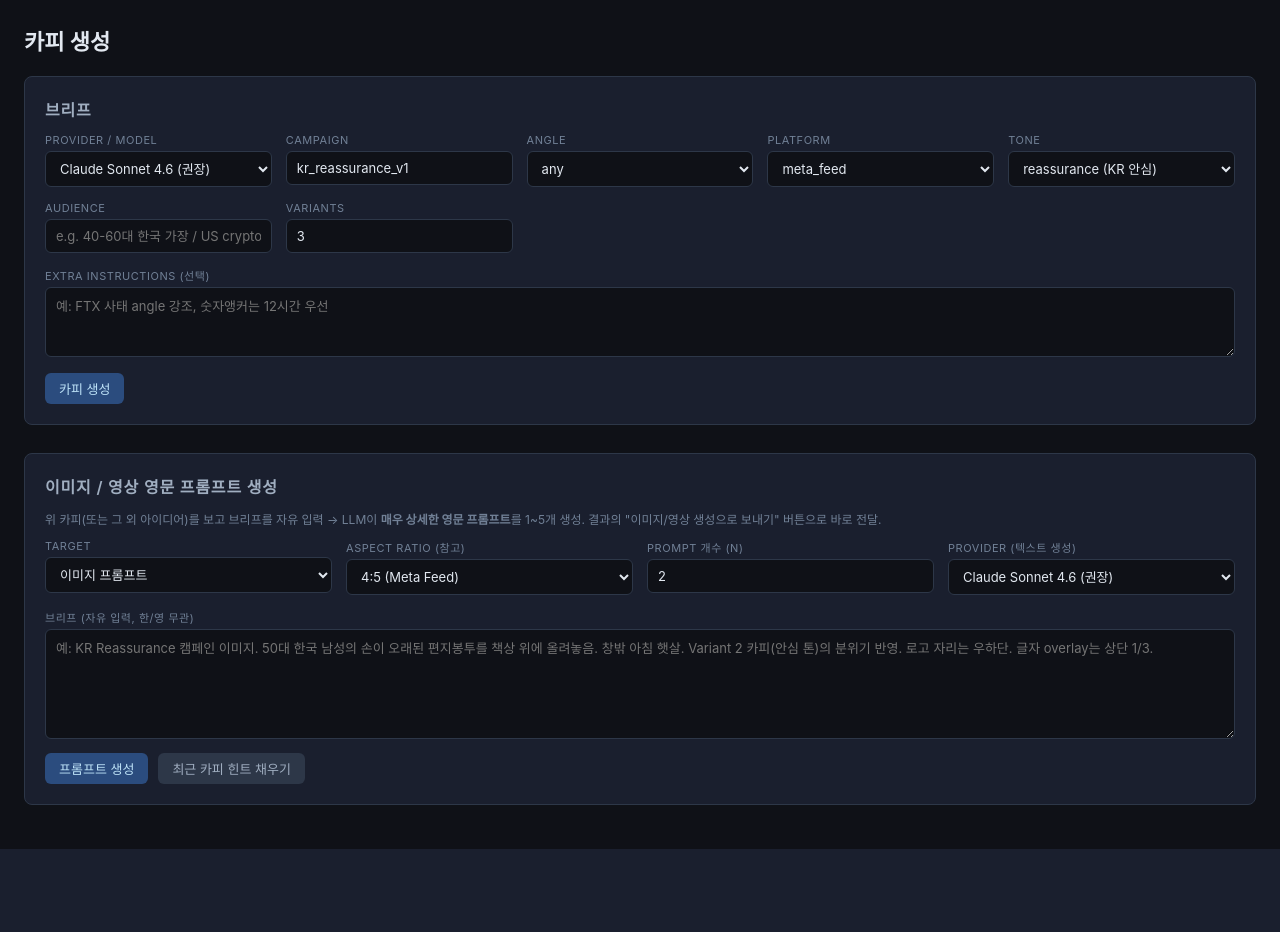
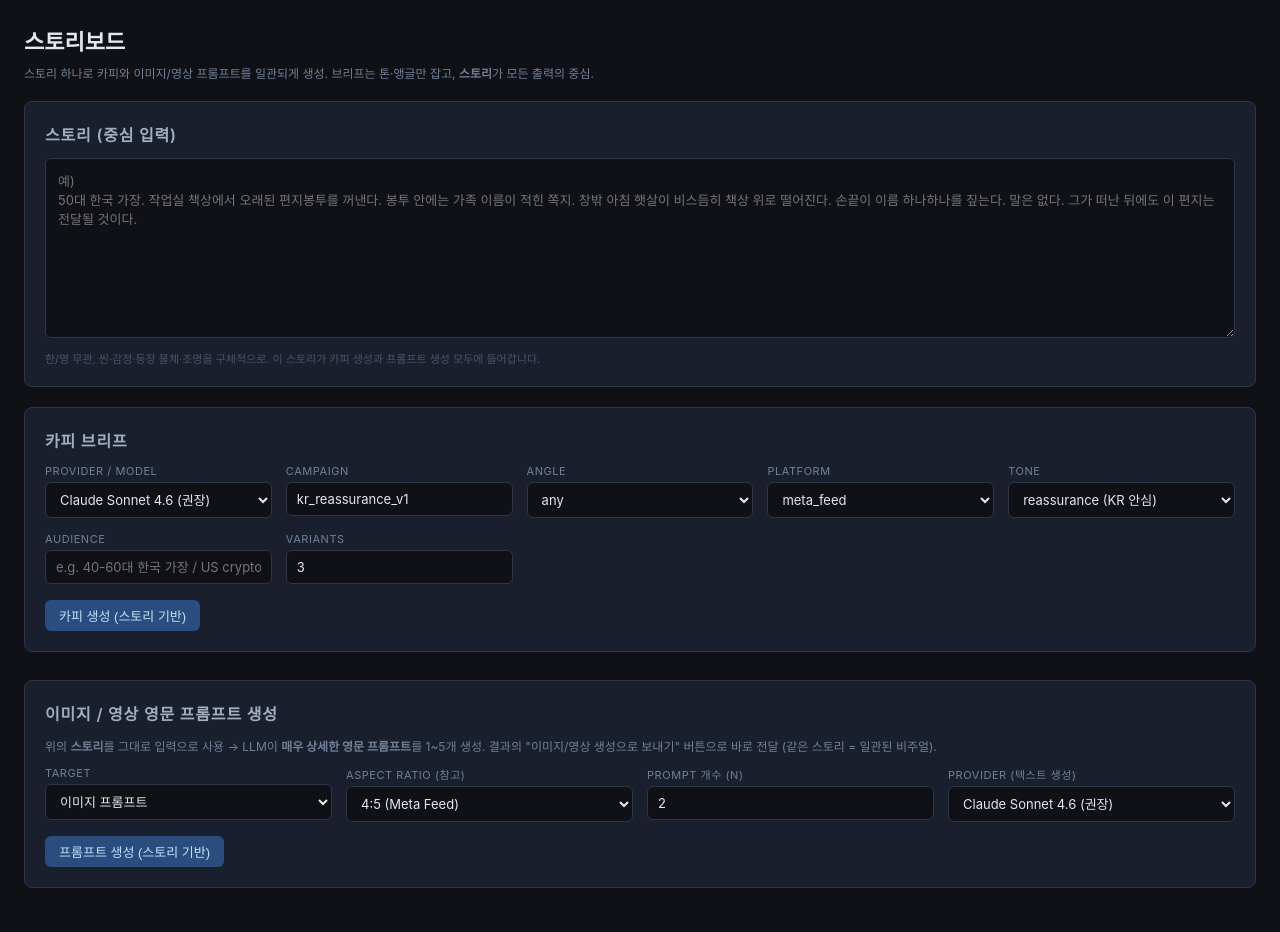
Before and after one commit to mdhong13/ad-optimizer, a FastAPI app: page /creative in a window 1280 px wide. Shown: the part 56-988 px from the top of the page. Before the commit the page ends 905 px from the top, so only its background shows below. Run offline with FastAPI, Linux system fonts and the light colour scheme.

Commit message:
feat: 카피 생성 → 스토리보드 재편 (스토리 중심 일관성)
하나의 스토리로 카피와 이미지/영상 프롬프트를 모두 생성 → 모든 컨텐츠
비주얼/톤 일관성 유지.

- nav 라벨 '카피 생성' → '스토리보드'
- 페이지 최상단 스토리 카드 (primary 입력, 180px textarea)
- 카피 브리프: 기존 그대로 + story 필드 사용 (extra_instructions 제거)
- 프롬프트 생성: 자체 brief textarea 제거 → 상단 스토리 직접 사용
- copy_gen: extra_instructions → story, LLM user 메시지에서 스토리를 최상위로 배치
  (하위호환: extra_instructions 도 여전히 허용)

Co-Authored-By: Claude Opus 4.7 <noreply@anthropic.com>

```diff
--- a/web/templates/base.html
+++ b/web/templates/base.html
@@ -86,7 +86,7 @@
     <span class="nav-dd">
       <span class="nav-dd-label {% if '/creative' in request.url.path %}active{% endif %}">크리에이티브</span>
       <span class="nav-dd-menu">
-        <a href="/creative/copy" {% if '/creative/copy' in request.url.path %}class="active"{% endif %}>카피 생성</a>
+        <a href="/creative/copy" {% if '/creative/copy' in request.url.path %}class="active"{% endif %}>스토리보드</a>
         <a href="/creative/image" {% if '/creative/image' in request.url.path %}class="active"{% endif %}>이미지 생성</a>
         <a href="/creative/video" {% if '/creative/video' in request.url.path %}class="active"{% endif %}>영상 생성</a>
       </span>
--- a/web/templates/creative_copy.html
+++ b/web/templates/creative_copy.html
@@ -24,10 +24,25 @@
 {% endblock %}
 
 {% block content %}
-<h1>카피 생성</h1>
+<h1>스토리보드</h1>
+<div style="font-size:12px; color:#718096; margin-top:-12px; margin-bottom:20px;">
+  스토리 하나로 카피와 이미지/영상 프롬프트를 일관되게 생성. 브리프는 톤·앵글만 잡고, <strong>스토리</strong>가 모든 출력의 중심.
+</div>
 
+<!-- ========= 1. 스토리 ========= -->
 <div class="card">
-  <h2>브리프</h2>
+  <h2>스토리 (중심 입력)</h2>
+  <textarea id="story" style="min-height:180px; width:100%; background:#0f1117; color:#e2e8f0; border:1px solid #2d3748; border-radius:6px; padding:12px; font-size:13px; font-family:inherit; resize:vertical;"
+    placeholder="예)
+50대 한국 가장. 작업실 책상에서 오래된 편지봉투를 꺼낸다. 봉투 안에는 가족 이름이 적힌 쪽지. 창밖 아침 햇살이 비스듬히 책상 위로 떨어진다. 손끝이 이름 하나하나를 짚는다. 말은 없다. 그가 떠난 뒤에도 이 편지는 전달될 것이다."></textarea>
+  <div style="margin-top:8px; font-size:11px; color:#4a5568;">
+    한/영 무관, 씬·감정·등장 물체·조명을 구체적으로. 이 스토리가 카피 생성과 프롬프트 생성 모두에 들어갑니다.
+  </div>
+</div>
+
+<!-- ========= 2. 카피 브리프 ========= -->
+<div class="card">
+  <h2>카피 브리프</h2>
   <div class="form-grid">
     <div class="form-row">
       <label>Provider / Model</label>
@@ -86,12 +101,8 @@
       <input id="n_variants" type="number" min="1" max="8" value="3">
     </div>
   </div>
-  <div class="form-row" style="margin-top:14px;">
-    <label>Extra instructions (선택)</label>
-    <textarea id="extra" placeholder="예: FTX 사태 angle 강조, 숫자앵커는 12시간 우선"></textarea>
-  </div>
   <div style="margin-top:16px; display:flex; gap:10px; align-items:center;">
-    <button class="btn btn-blue" id="gen-btn" onclick="generateCopy()">카피 생성</button>
+    <button class="btn btn-blue" id="gen-btn" onclick="generateCopy()">카피 생성 (스토리 기반)</button>
     <span id="status" style="font-size:12px; color:#718096;"></span>
   </div>
 </div>
@@ -107,13 +118,13 @@
   </div>
 </div>
 
-<!-- ========= 영문 프롬프트 생성 ========= -->
+<!-- ========= 3. 영문 프롬프트 생성 ========= -->
 <div class="card" style="margin-top:28px;">
   <h2>이미지 / 영상 영문 프롬프트 생성</h2>
   <div style="font-size:12px; color:#718096; margin-bottom:12px;">
-    위 카피(또는 그 외 아이디어)를 보고 브리프를 자유 입력 →
+    위의 <strong>스토리</strong>를 그대로 입력으로 사용 →
     LLM이 <strong>매우 상세한 영문 프롬프트</strong>를 1~5개 생성.
-    결과의 "이미지/영상 생성으로 보내기" 버튼으로 바로 전달.
+    결과의 "이미지/영상 생성으로 보내기" 버튼으로 바로 전달 (같은 스토리 = 일관된 비주얼).
   </div>
   <div class="form-grid">
     <div class="form-row">
@@ -147,14 +158,8 @@
       </select>
     </div>
   </div>
-  <div class="form-row" style="margin-top:14px;">
-    <label>브리프 (자유 입력, 한/영 무관)</label>
-    <textarea id="pg_brief" style="min-height:110px;"
-      placeholder="예: KR Reassurance 캠페인 이미지. 50대 한국 남성의 손이 오래된 편지봉투를 책상 위에 올려놓음. 창밖 아침 햇살. Variant 2 카피(안심 톤)의 분위기 반영. 로고 자리는 우하단. 글자 overlay는 상단 1/3."></textarea>
-  </div>
-  <div style="margin-top:14px; display:flex; gap:10px; align-items:center;">
-    <button class="btn btn-blue" id="pg-btn" onclick="generatePrompts()">프롬프트 생성</button>
-    <button class="btn btn-gray" onclick="fillFromCopy()" title="가장 최근에 생성한 카피의 첫 Variant 가설+앵커를 브리프에 붙여넣기">최근 카피 힌트 채우기</button>
+  <div style="margin-top:14px; display:flex; gap:10px; align-items:center; flex-wrap:wrap;">
+    <button class="btn btn-blue" id="pg-btn" onclick="generatePrompts()">프롬프트 생성 (스토리 기반)</button>
     <span id="pg_status" style="font-size:12px; color:#718096;"></span>
   </div>
 
@@ -175,6 +180,8 @@ function setStatus(msg, color) {
 }
 
 async function generateCopy() {
+  const story = v("story").trim();
+  if (!story) { setStatus("먼저 스토리를 입력하세요", "#fc8181"); return; }
   const brief = {
     campaign: v("campaign"),
     angle: v("angle"),
@@ -182,7 +189,7 @@ async function generateCopy() {
     tone: v("tone"),
     audience: v("audience"),
     n_variants: parseInt(v("n_variants"), 10) || 3,
-    extra_instructions: v("extra"),
+    story: story,
   };
   const payload = { brief, provider_id: v("provider_id") };
   const btn = document.getElementById("gen-btn");
@@ -272,28 +279,12 @@ function pgSetStatus(msg, color) {
   el.style.color = color || "#718096";
 }
 
-function fillFromCopy() {
-  const variants = window._variants || [];
-  if (!variants.length) { pgSetStatus("먼저 카피를 생성하세요", "#fc8181"); return; }
-  const v = variants[0];
-  const parts = [];
-  if (v.hypothesis || v.angle) parts.push(`가설/앵글: ${v.hypothesis || v.angle}`);
-  if (v.number_anchor) parts.push(`숫자 앵커: ${v.number_anchor}`);
-  if (v.ko && v.ko.headline) parts.push(`KR 헤드라인: ${v.ko.headline}`);
-  if (v.en && v.en.headline) parts.push(`EN headline: ${v.en.headline}`);
-  parts.push("");
-  parts.push("→ 위 분위기를 시각화할 수 있는 상세한 영문 이미지/영상 프롬프트를 생성해줘.");
-  const el = document.getElementById("pg_brief");
-  el.value = parts.join("\n");
-  el.focus();
-}
-
 async function generatePrompts() {
-  const brief = document.getElementById("pg_brief").value.trim();
-  if (!brief) { pgSetStatus("브리프 입력 필요", "#fc8181"); return; }
+  const story = document.getElementById("story").value.trim();
+  if (!story) { pgSetStatus("먼저 상단 스토리를 입력하세요", "#fc8181"); return; }
   const payload = {
     target: document.getElementById("pg_target").value,
-    brief_text: brief,
+    brief_text: story,
     aspect_ratio: document.getElementById("pg_aspect").value,
     n: parseInt(document.getElementById("pg_n").value, 10) || 2,
     provider_id: document.getElementById("pg_provider").value,
```
Also changed, not shown: creative/copy_gen.py (+11 -7 lines).
